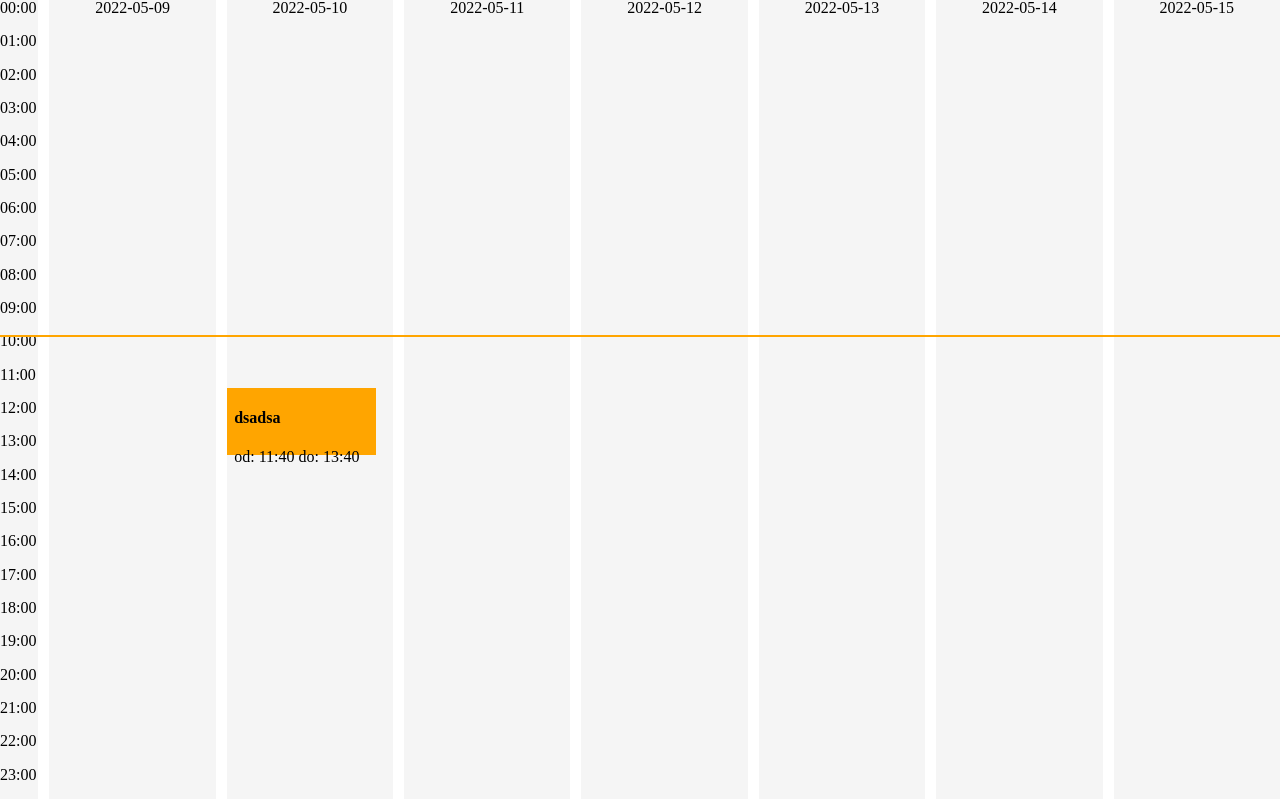
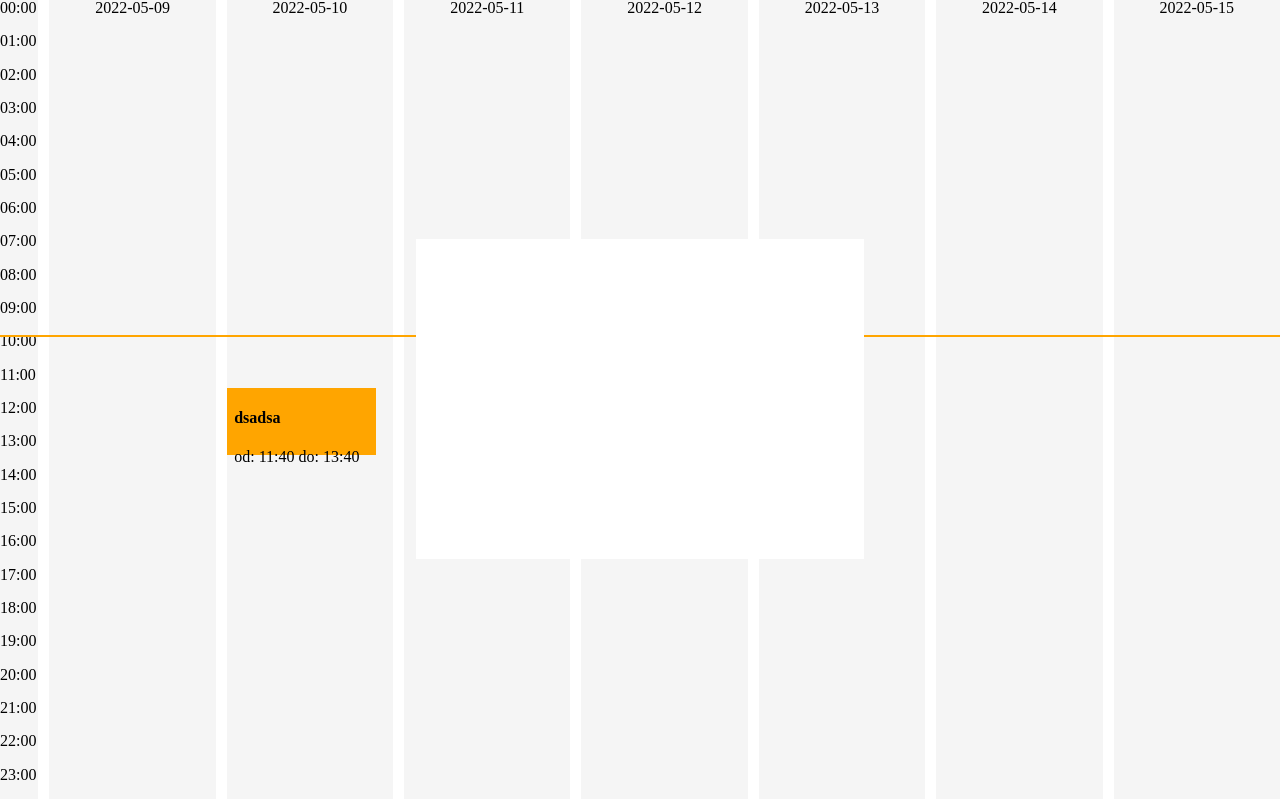
Before and after one commit to KacperPaszkowski/kalendarz, a PHP site: page / in a window 1280 px wide. Shown: the part 41-840 px from the top of the page. Run offline with PHP 8.4, Linux system fonts and the light colour scheme; the visitor is signed in with stand-in values (Sample User, id 1); data comes from the database, SQL or seed files in the repository; both versions use the stored data as it was after the commit; data that the repository does not hold is empty.

Commit message:
fixed db

```diff
--- a/index.php
+++ b/index.php
@@ -49,9 +49,14 @@
                 </form>
             </div>
         </div>
+        <div class="tlo2">
+            <div class="event-info" id="event-info">
+            </div>
+        </div>
 
 
-        <div class="c-event" id="event-prefab" onclick="console.log('dssa')">
+
+        <div class="c-event" id="event-prefab" onclick="showEventDialog(this)">
             <h4 class="e-title"></h4>
             <p class="e-info"></p>
         </div>
--- a/static/calendar.js
+++ b/static/calendar.js
@@ -91,3 +91,8 @@ function GuzikWydarzenie() {
       y.style.display = "none";
     }
   }
+
+function showEventDialog(event)
+{
+    var window = document.getElementById('eve')
+}
--- a/static/index.css
+++ b/static/index.css
@@ -166,3 +166,14 @@ p{
 .add-event:hover{
     background-color: #252f4b;
 }
+
+.event-info{
+    width: 35%;
+    height: 40%;
+    background-color: #ffffff;
+    position: relative;
+    display: flex;
+    justify-content: center;
+    align-items: center;
+    z-index: 101;
+}
```
Also changed, not shown: sql/kalendarz.sql (+35 -1 lines).
